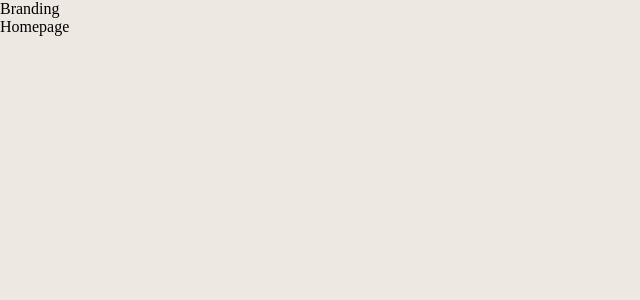
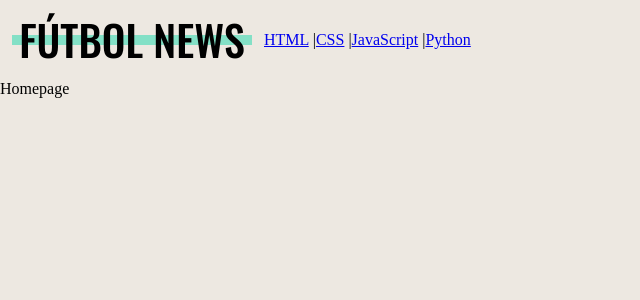
Before and after one commit to johngohrw/flanksource-test, a React (Create React App) app: page / in a window 1280 px wide. Shown: the top 300 px of the page, without its empty margins (0-640 px from the left). Built offline with nearby package versions, Linux system fonts and the light colour scheme.

Commit message:
Add simple site branding

```diff
--- a/src/layouts/DefaultLayout/index.js
+++ b/src/layouts/DefaultLayout/index.js
@@ -5,9 +5,24 @@ export default function DefaultLayout({ children, ...props }) {
   return (
     <div className={s.layoutWrapper}>
       <div className={s.header}>
-        <div className={s.branding}>Branding</div>
+        <Branding />
+        <nav>
+          <a href="/html/">HTML</a> |<a href="/css/">CSS</a> |
+          <a href="/js/">JavaScript</a> |<a href="/python/">Python</a>
+        </nav>
       </div>
       <div className={s.content}>{children}</div>
     </div>
   );
 }
+
+function Branding() {
+  return (
+    <div className={s.branding}>
+      <div className={s.brandingInner}>
+        <div className={s.brandingText}>FÚTBOL NEWS</div>
+        <div className={s.brandingStreak} />
+      </div>
+    </div>
+  );
+}
--- a/src/layouts/DefaultLayout/index.module.scss
+++ b/src/layouts/DefaultLayout/index.module.scss
@@ -4,9 +4,39 @@
 }
 
 .header {
+  display: flex;
+  flex-direction: row;
+  align-items: center;
 
 }
 
 .branding {
+  // border: 1px solid black;
+  padding: 8px 12px;
 
+  .brandingInner {
+    position: relative;
+    height: 64px;
+    width: 240px;
+
+    .brandingText {
+      position: absolute;
+      font-family: 'Oswald', sans-serif;
+      font-size: 42px;
+      z-index: 10;
+      text-align: center;
+      width: 100%;
+    }
+
+    .brandingStreak {
+      position: absolute;
+      background: #83e0c6;
+      width: 100%;
+      height: 10px;
+      top: 50%;
+      left: 0;
+      transform: translateY(-50%);
+      z-index: 1;
+    }
+  }
 }
```
